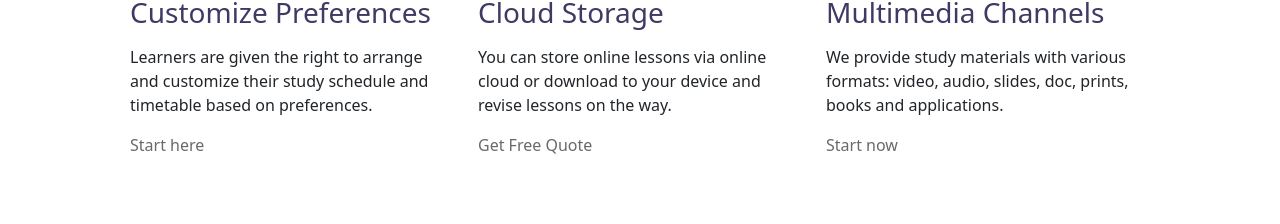
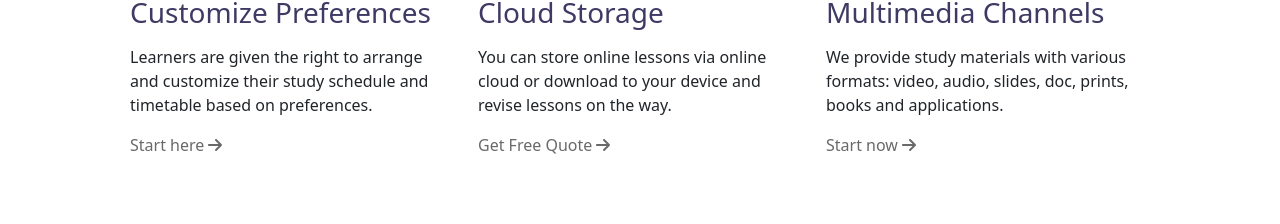
Before and after one commit to Axhu99/proj-html-vuejs, a Vue app: page / in a window 1280 px wide. Shown: the part 2277-2501 px from the top of the page. Built offline with nearby package versions, Linux system fonts and the light colour scheme.

Commit message:
Added icon in TutoringSection

```diff
--- a/src/components/TutoringSection.vue
+++ b/src/components/TutoringSection.vue
@@ -41,7 +41,8 @@
           <img :src="`../../public/img/${tutoring.imgpath}`" alt="" />
           <h3 class="clr-vlt mt-3">{{ tutoring.title }}</h3>
           <p class="mt-3">{{ tutoring.text }}</p>
-          <a :href="tutoring.link" class="link-hover text-decoration-none clr-gry">{{ tutoring.link }}</a>
+          <a :href="tutoring.link" class="link-hover text-decoration-none clr-gry">{{ tutoring.link }} <font-awesome-icon
+              :icon="['fas', 'arrow-right']" /></a>
         </div>
       </div>
     </div>
```
